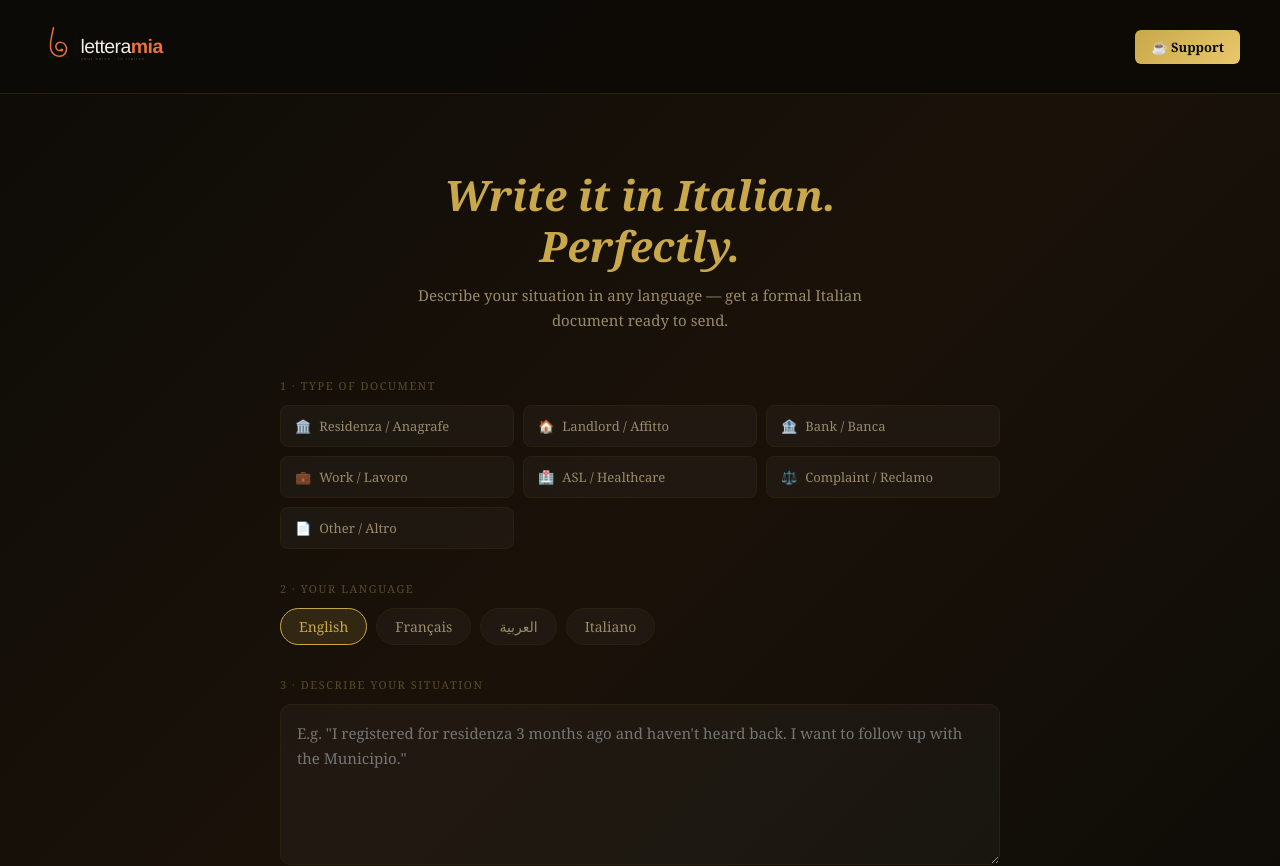
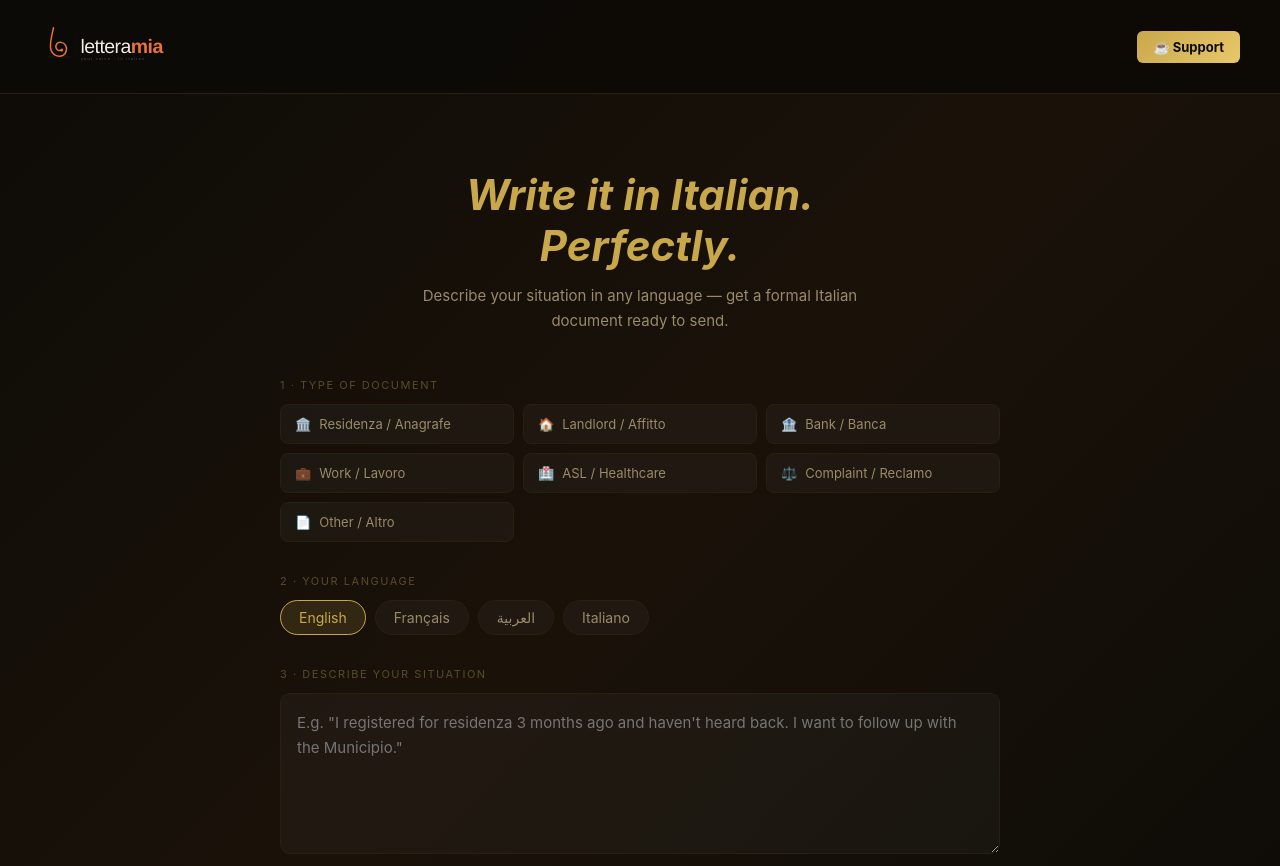
Before and after one commit to omaaoui/letteramia, a Next.js app: page / in a window 1280 px wide. Shown: the top 866 px of the page. Built offline with nearby package versions, Linux system fonts and the light colour scheme.

Commit message:
Switch font to -apple-system GitHub font stack
https://claude.ai/code/session_011YiMwYgNqCBVRpy8DrmWxL

```diff
--- a/app/page.js
+++ b/app/page.js
@@ -64,7 +64,7 @@ export default function App() {
   const gold = "#c9a84c"; const goldLight = "#e8c86a"; const border = "#2a2010"; const textMuted = "#9a8a6a"; const textDim = "#5a4a2a";
 
   return (
-    <div style={{ minHeight: "100vh", background: "linear-gradient(135deg, #0d0b07 0%, #1a1209 50%, #0d0b07 100%)", fontFamily: "'Georgia', serif", color: "#e8dcc8" }}>
+    <div style={{ minHeight: "100vh", background: "linear-gradient(135deg, #0d0b07 0%, #1a1209 50%, #0d0b07 100%)", fontFamily: "-apple-system, BlinkMacSystemFont, 'Segoe UI', 'Noto Sans', Helvetica, Arial, sans-serif", color: "#e8dcc8" }}>
       <header style={{ borderBottom: `1px solid ${border}`, padding: "24px 40px", display: "flex", alignItems: "center", justifyContent: "space-between", background: "rgba(13,11,7,0.9)", position: "sticky", top: 0, zIndex: 10 }}>
         <div style={{ display: "flex", alignItems: "center" }}>
           <Logo variant="dark" size="sm" />
@@ -128,7 +128,7 @@ export default function App() {
                 {summary}
               </div>
             )}
-            <div style={{ background: "rgba(255,255,255,0.03)", border: `1px solid ${border}`, borderRadius: 10, padding: "26px", fontSize: 15, lineHeight: 1.95, color: "#ddd0b8", whiteSpace: "pre-wrap", fontFamily: "'Georgia', serif", marginBottom: 18 }}>
+            <div style={{ background: "rgba(255,255,255,0.03)", border: `1px solid ${border}`, borderRadius: 10, padding: "26px", fontSize: 15, lineHeight: 1.95, color: "#ddd0b8", whiteSpace: "pre-wrap", fontFamily: "-apple-system, BlinkMacSystemFont, 'Segoe UI', 'Noto Sans', Helvetica, Arial, sans-serif", marginBottom: 18 }}>
               <div style={{ fontSize: 10, textTransform: "uppercase", letterSpacing: "0.12em", color: textDim, marginBottom: 14 }}>🇮🇹 Italian Document</div>
               {italian}
             </div>
```
